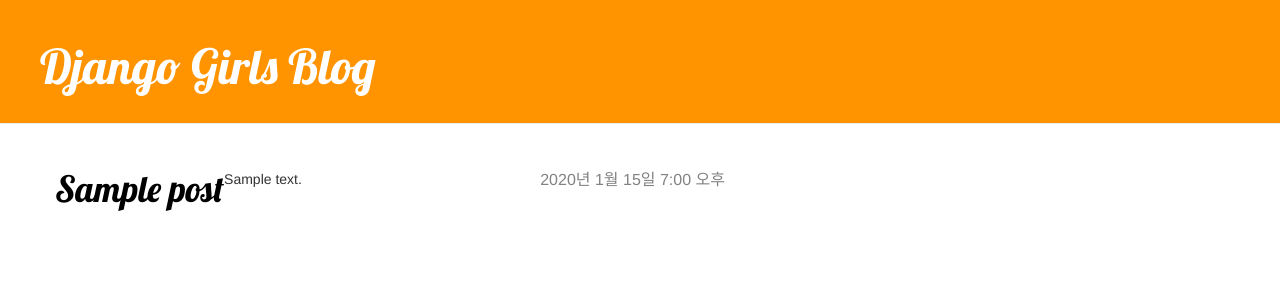
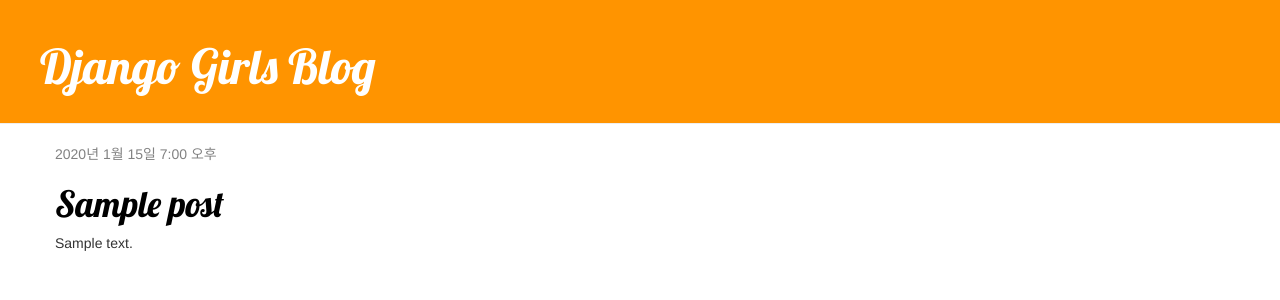
Before and after one commit to Pirogramming-22/Lee-JuWon, a Django app: page / in a window 1280 px wide. Shown: the top 300 px of the page. Run offline with Django 5.2, Linux system fonts and the light colour scheme; tables that the repository leaves empty hold one stand-in row (values such as "Sample post"); some libraries are stand-ins or nearby versions.

Commit message:
Django 폼(수정) & CSS 최종

```diff
--- a/djangogirls/myvenv/blog/static/css/blog.css
+++ b/djangogirls/myvenv/blog/static/css/blog.css
@@ -1,11 +1,11 @@
-/* h1 a {
+h1 a {
+  color: #fca205;
+}
+
+h1 a {
   color: #fca205;
   font-family: "Lobster";
 }
-
-body {
-  padding-left: 15px;
-} */
 
 .page-header {
   background-color: #ff9400;
@@ -63,37 +63,3 @@
 .post h1 a:visited {
   color: #000000;
 }
-
-.post {
-  position: relative; /* 상대 위치를 기준으로 */
-  margin-bottom: 70px;
-}
-
-.post h1 {
-  display: inline-block; /* 제목과 날짜를 같은 줄에 배치 */
-  margin: 0;
-  vertical-align: middle; /* 수직 정렬 */
-  float: left;
-}
-
-.post .date {
-  position: absolute; /* 부모인 post를 기준으로 절대 위치 */
-  top: 0; /* 상단에 위치 */
-  right: 80px; /* 오른쪽 여백 (플러스 버튼과 간격 조정) */
-  vertical-align: middle; /* 수직 정렬 */
-  color: #828282;
-  font-size: 12pt; /* 글자 크기 */
-}
-
-.post .save {
-  position: absolute; /* 부모인 post를 기준으로 절대 위치 */
-  top: 0; /* 상단에 위치 */
-  right: 20px; /* 플러스 버튼과 같은 줄에 위치 */
-  vertical-align: middle;
-  font-size: 12pt; /* 버튼 크기 */
-  color: #828282;
-}
-
-p {
-  margin-top: 25px;
-}
--- a/djangogirls/myvenv/blog/views.py
+++ b/djangogirls/myvenv/blog/views.py
@@ -1,9 +1,8 @@
 from django.shortcuts import render
 from django.utils import timezone
 from .models import Post
-from django.shortcuts import render, get_object_or_404
+from django.shortcuts import render, get_object_or_404, redirect
 from .forms import PostForm
-from django.shortcuts import redirect
 
 def post_list(request):
     posts = Post.objects.filter(published_date__lte=timezone.now()).order_by('published_date')
@@ -26,10 +25,11 @@
         form = PostForm()
     return render(request, 'blog/post_edit.html', {'form': form})
 
+
 def post_edit(request, pk):
     post = get_object_or_404(Post, pk=pk)
     if request.method == "POST":
-        form = PostForm(instance=post)
+        form = PostForm(request.POST, instance=post)
         if form.is_valid():
             post = form.save(commit=False)
             post.author = request.user
```
